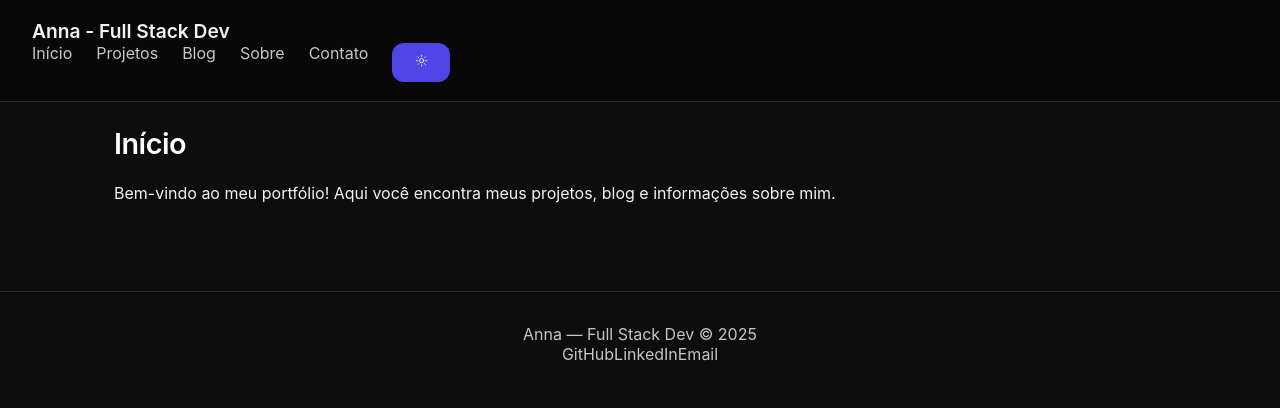
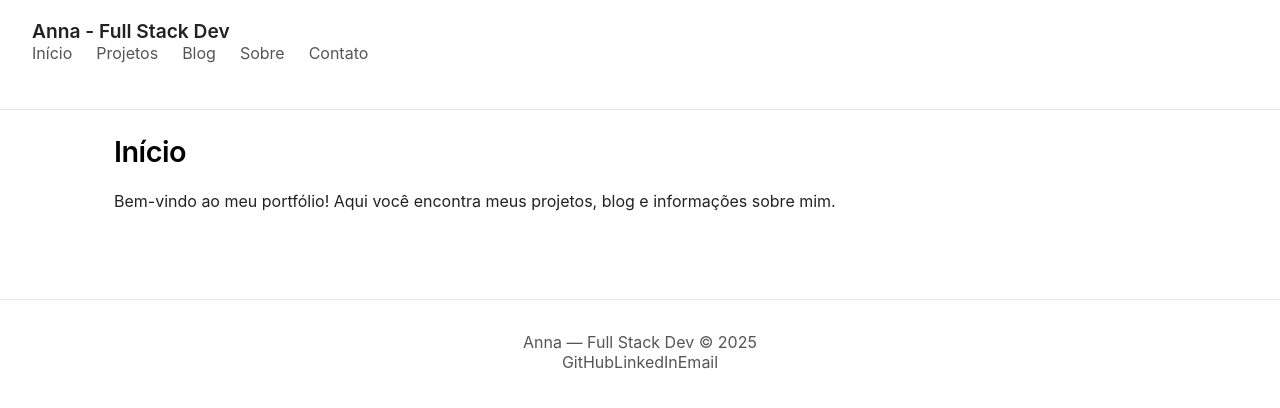
Before and after one commit to devAnnaEliza/meu-portfolio, a React (Vite) app: page / in a window 1280 px wide. Both pictures are taken after a click on the button "Alternar tema". Shown: the top 408 px of the page. Built offline with nearby package versions, Linux system fonts and the light colour scheme.

Commit message:
add ion icons + notes

```diff
--- a/package.json
+++ b/package.json
@@ -10,6 +10,7 @@
     "preview": "vite preview"
   },
   "dependencies": {
+    "ionicons": "^8.0.13",
     "react": "^18.3.1",
     "react-dom": "^18.3.1",
     "react-router-dom": "^7.10.1"
--- a/src/components/ThemeToggle.jsx
+++ b/src/components/ThemeToggle.jsx
@@ -1,51 +1,51 @@
 import { useEffect, useState } from "react";
+import { moon, sunny } from "ionicons/icons";
+import { IonIcon } from "@ionic/react";
 
-/**
- * ThemeToggle
- * - Persiste escolha em localStorage (key: "theme")
- * - Se usuário ainda não escolheu, usa prefers-color-scheme
- * - Define attribute data-theme no <html> para o CSS usar
- */
-export default function ThemeToggle() {
-  const STORAGE_KEY = "theme";
-  const [theme, setTheme] = useState(() => {
-    try {
-      const stored = localStorage.getItem(STORAGE_KEY);
-      if (stored === "light" || stored === "dark") return stored;
-      // fallback: system preference
-      const prefersDark = window.matchMedia && window.matchMedia("(prefers-color-scheme: dark)").matches;
-      return prefersDark ? "dark" : "light";
-    } catch {
-      return "dark";
+function ThemeToggler() {
+  const [theme, setTheme] = useState("light");
+
+  // carrega tema salvo ou identifica o tema do sistema
+  useEffect(() => {
+    const savedTheme = localStorage.getItem("theme");
+
+    if (savedTheme) {
+      setTheme(savedTheme);
+      document.documentElement.classList.toggle("dark", savedTheme === "dark");
+    } else {
+      const systemPrefersDark = window.matchMedia("(prefers-color-scheme: dark)").matches;
+      const initialTheme = systemPrefersDark ? "dark" : "light";
+      setTheme(initialTheme);
+      document.documentElement.classList.toggle("dark", initialTheme === "dark");
     }
-  });
+  }, []);
 
-  useEffect(() => {
-    // Apply to root (html)
-    document.documentElement.setAttribute("data-theme", theme);
-    try {
-      localStorage.setItem(STORAGE_KEY, theme);
-    } catch {}
-  }, [theme]);
+  // alternar tema
+  const toggleTheme = () => {
+    const newTheme = theme === "light" ? "dark" : "light";
+    setTheme(newTheme);
 
-  function toggleTheme() {
-    setTheme((t) => (t === "dark" ? "light" : "dark"));
-  }
+    document.documentElement.classList.toggle("dark", newTheme === "dark");
+    localStorage.setItem("theme", newTheme);
+  };
 
   return (
     <button
+      onClick={toggleTheme}
       aria-label="Alternar tema"
-      title={theme === "dark" ? "Ativar modo claro" : "Ativar modo escuro"}
-      className="theme-toggle-btn"
-      onClick={toggleTheme}
+      className="theme-button"
+      style={{
+        background: "transparent",
+        border: "none",
+        cursor: "pointer",
+        fontSize: "1.5rem",
+        display: "flex",
+        alignItems: "center",
+      }}
     >
-      {theme === "dark" ? (
-        // sun icon (light mode)
-        <ion-icon name="sunny-outline" aria-hidden="true"></ion-icon>
-      ) : (
-        // moon icon (dark mode)
-        <ion-icon name="moon-outline" aria-hidden="true"></ion-icon>
-      )}
+      <IonIcon icon={theme === "light" ? moon : sunny} />
     </button>
   );
 }
+
+export default ThemeToggler;
```
Also changed, not shown: 1 other file (tests, documents, lock files or other folders).
